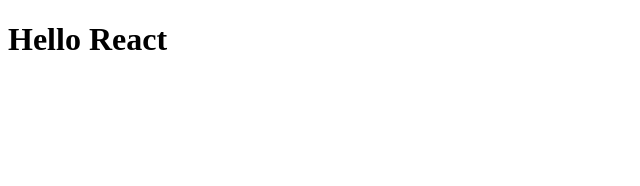
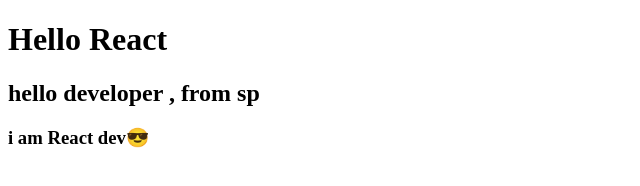
Before and after one commit to pavanp0309/Git-Merge, a plain HTML site: page index.html in a window 1280 px wide. Shown: the whole page, without its empty margins (0-640 px from the left). Drawn offline with Linux system fonts and the light colour scheme.

Commit message:
added a line by raju

```diff
--- a/index.html
+++ b/index.html
@@ -7,5 +7,7 @@
 </head>
 <body>
     <h1>Hello React</h1>
+    <h2>hello developer , from sp</h2>
+    <h3>i am React dev😎</h3>
 </body>
 </html>
```
